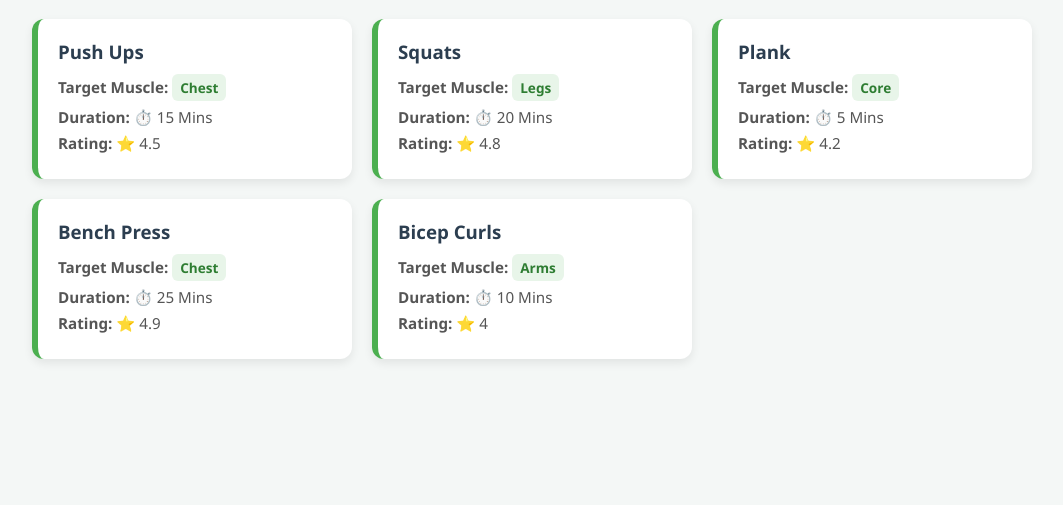
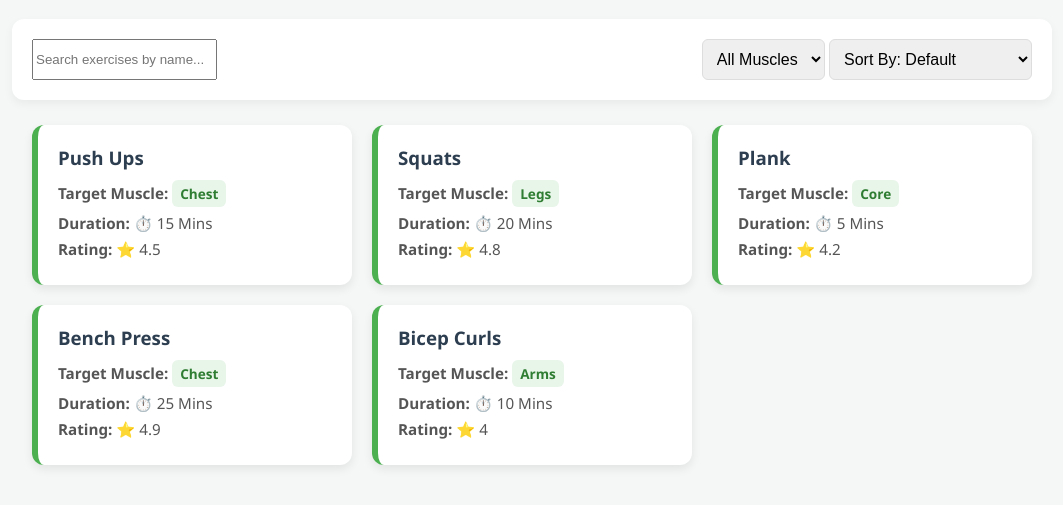
Before and after one commit to Salman-MatrixNodes/Fitness-Tracker, a website with bundled scripts: page es-modules/index.html in a window 1280 px wide. Shown: the part 87-592 px from the top of the page, without its empty margins (108-1171 px from the left). Built offline with nearby package versions, Linux system fonts and the light colour scheme; no server answers.

Commit message:
feat: implement real-time search, filter, and sort (FA-007)

```diff
--- a/es-modules/api.js
+++ b/es-modules/api.js
@@ -1,47 +1,37 @@
 import { API_BASE_URL } from "./constants.js";
 
-const mockExercises = [
-    { id: "ex-1", name: "Push Ups", target: "Chest", durationMins: 15, rating: 4.5 },
-    { id: "ex-2", name: "Squats", target: "Legs", durationMins: 20, rating: 4.8 },
-    { id: "ex-3", name: "Plank", target: "Core", durationMins: 5, rating: 4.2 },
-    { id: "ex-4", name: "Bench Press", target: "Chest", durationMins: 25, rating: 4.9 },
-    { id: "ex-5", name: "Bicep Curls", target: "Arms", durationMins: 10, rating: 4.0 }
-];
-/**
- * Fetch exercises using fetch() and async/await
- * With Error Handling (try...catch)
- */
 export const fetchExercises = async () => {
-    console.log(`Fetching exercises from ${API_BASE_URL}...`);
-    console.log(`Connecting to API: ${API_BASE_URL}...`);
+    console.log(`Connecting to API...`);
 
     try {
+        // Working public endpoint for testing
         const response = await fetch('https://dummyjson.com/c/fa5d-9b88-4665-9831');
-        if(!response.ok){
+
+        if (!response.ok) {
             throw new Error(`HTTP Error! Status: ${response.status}`);
         }
+
         const textData = await response.text();
 
-        if(!textData || textData.trim() === "") {
+        if (!textData || textData.trim() === "") {
             throw new Error("Empty response body received from API!");
         }
+
         const data = JSON.parse(textData);
-
-        // Checking array is a data array or it is in array in object.
         let exerciseListing = Array.isArray(data) ? data : data.exercises;
 
-        // Agar fir bhi Array nahi mila (e.g. error object aaya), toh Error throw kardo
         if (!Array.isArray(exerciseListing)) {
             throw new Error("API response is not an array!");
         }
+
         console.log("✅ Data successfully fetched from REST API!\n");
         return exerciseListing;
 
-    } catch (error){
+    } catch (error) {
         console.error("API Fetch Failed:", error.message);
         console.warn("Falling back to local offline data...\n");
 
-        // Fallback offline data so app doesn't crash
+        // Fixed Fallback Data matching UI keys exactly
         return [
             { id: "ex-1", name: "Push Ups", target: "Chest", durationMins: 15, rating: 4.5 },
             { id: "ex-2", name: "Squats", target: "Legs", durationMins: 20, rating: 4.8 },
@@ -50,4 +40,4 @@ export const fetchExercises = async () => {
             { id: "ex-5", name: "Bicep Curls", target: "Arms", durationMins: 10, rating: 4.0 }
         ];
     }
-}
+};
--- a/es-modules/helpers.js
+++ b/es-modules/helpers.js
@@ -1,5 +1,11 @@
-// Defensive check added: exercises = []
-export const filterByTarget = (exercises = [], targetMuscle = "") => {
+export const searchByName = (exercises = [], searchTerm = "") => {
+    if (!searchTerm) return exercises;
+    // FIX 1: Changed toLowerCase (Capital C)
+    return exercises.filter(ex => ex.name.toLowerCase().includes(searchTerm.toLowerCase()));
+};
+
+export const filterByTarget = (exercises = [], targetMuscle = "All") => {
+    if (targetMuscle === "All") return exercises;
     if (!Array.isArray(exercises)) return [];
     return exercises.filter(ex => ex.target.toLowerCase() === targetMuscle.toLowerCase());
 };
@@ -9,7 +15,16 @@ export const calculateTotalTime = (exercises = []) => {
     return exercises.reduce((acc, current) => acc + (current.durationMins || 0), 0);
 };
 
-export const sortByRating = (exercises = []) => {
+export const sortByRating = (exercises = [], sortType = "default") => {
     if (!Array.isArray(exercises)) return [];
-    return [...exercises].sort((a, b) => (b.rating || 0) - (a.rating || 0));
+    let sorted = [...exercises];
+
+    if (sortType === "rating-high") {
+        sorted.sort((a, b) => (b.rating || 0) - (a.rating || 0));
+    }
+    // FIX 2: Changed "duration low" to "duration-low" (with hyphen)
+    else if (sortType === "duration-low") {
+        sorted.sort((a, b) => (a.durationMins || 0) - (b.durationMins || 0));
+    }
+    return sorted;
 };
--- a/es-modules/index.html
+++ b/es-modules/index.html
@@ -56,12 +56,58 @@
             font-weight: bold;
             font-size: 0.85rem;
         }
+        .controls-container {
+            background: white;
+            padding: 20px;
+            margin-bottom: 25px;
+            border-radius: 12px;
+            box-shadow: 0 4px 10px rgba(0,0,0,0.05);
+            display: flex;
+            justify-content: space-between;
+            gap: 15px;
+            flex-wrap: wrap;
+            max-width: 1000px;
+            margin-left: auto;
+            margin-right: auto;
+        }
+        .searchBox {
+            flex: 1;
+            min-width: 200px;
+            padding: 10px;
+            border: 1px solid #ddd;
+            border-radius: 6px;
+            font-size: 1rem;
+        }
+        .slectBox {
+            padding: 10px;
+            border: 1px solid #ddd;
+            border-radius: 6px;
+            font-size: 1rem;
+            cursor: pointer;
+        }
     </style>
 </head>
 <body>
     <h1 id="app-title">Fitness Tracker ES Modules Demo</h1>
     <!-- <div id="stats-summary" class="stats-summary">Loading stats...</div> -->
+    <div class="controls-container">
+        <input type="text" id="search-input" placeholder="Search exercises by name...">
+        <div>
+            <select class="slectBox" id="filter-select">
+                <option value="All">All Muscles</option>
+                <option value="Chest">Chest</option>
+                <option value="Legs">Legs</option>
+                <option value="Core">Core</option>
+                <option value="Arms">Arms</option>
+            </select>
 
+            <select class="slectBox" id="sort-select">
+                <option value="default">Sort By: Default</option>
+                <option value="rating-high">Rating (High to Low)</option>
+                <option value="duration-low">Duration (Low to High)</option>
+            </select>
+        </div>
+    </div>
     <div class="workout-grid" id="workout-container">
         <p>Loading exercises from API...</p>
     </div>
--- a/es-modules/main.js
+++ b/es-modules/main.js
@@ -1,30 +1,54 @@
-import { DEFAULT_TARGET_MUSCLE } from "./constants.js";
 import { fetchExercises } from "./api.js";
-import { filterByTarget,calculateTotalTime,sortByRating } from "./helpers.js";
+import { filterByTarget, calculateTotalTime, sortByRating, searchByName } from "./helpers.js";
 import { exerciseList, renderTitle } from "./ui.js";
 
+let allExercises = [];
+
 async function FitnessApp() {
-
     renderTitle();
 
     // 1. Fetch Data
-    const exercises = await fetchExercises();
+    allExercises = await fetchExercises();
 
-    // 2. Render all exercises
-    exerciseList(exercises);
+    // 2. Initial Render
+    renderDynamicUI();
 
-    // 3. Filter Chest Exercises
-    // const chestWorkouts = filterByTarget(exercises, DEFAULT_TARGET_MUSCLE);
-    // exerciseList(`Filtered: ${DEFAULT_TARGET_MUSCLE} workouts`,chestWorkouts);
+    // 3. Set Event Listeners
+    setupEventListeners();
+}
 
-    // 4. Calculate Total Time
-    // const totalMins = calculateTotalTime(exercises);
-    // console.log(`Total Workout Duration: ${totalMins} Mins\n`);
+function renderDynamicUI() {
+    const searchEl = document.getElementById('search-input');
+    const filterEl = document.getElementById('filter-select');
+    const sortEl = document.getElementById('sort-select');
 
-    // 5. Sorted by Rating
-    // const sorted = sortByRating(exercises);
-    // exerciseList("Top Rated Workouts", sorted);
+    // Safe extraction of values
+    const searchTerm = searchEl ? searchEl.value : "";
+    const filterValue = filterEl ? filterEl.value : "All";
+    const sortValue = sortEl ? sortEl.value : "default";
 
+    // Data Processing Pipeline
+    let processedData = searchByName(allExercises, searchTerm);
+    processedData = filterByTarget(processedData, filterValue);
+    processedData = sortByRating(processedData, sortValue);
+
+    // Clear previous elements
+    const container = document.getElementById('workout-container');
+    if (container) container.innerHTML = '';
+
+    // FIX 3: Added render call to actually display cards on DOM
+    exerciseList("Live Search Results", processedData);
 }
-// Execute the application
+
+function setupEventListeners() {
+    const searchEl = document.getElementById('search-input');
+    const filterEl = document.getElementById('filter-select');
+    const sortEl = document.getElementById('sort-select');
+
+    if (searchEl) searchEl.addEventListener('input', renderDynamicUI);
+    if (filterEl) filterEl.addEventListener('change', renderDynamicUI);
+    if (sortEl) sortEl.addEventListener('change', renderDynamicUI);
+}
+
+// Execute application
 FitnessApp();
--- a/es-modules/ui.js
+++ b/es-modules/ui.js
@@ -7,25 +7,29 @@ export const renderTitle = () => {
     }
 };
 
-export const exerciseList = (exercises = []) => {
+export const exerciseList = (title = "Workouts", exercises = []) => {
     const container = document.getElementById('workout-container');
     if (!container) return;
 
-    container.innerHTML = '';
+    // Direct assignment if title is passed as first param or handled array
+    let actualList = exercises;
+    if (Array.isArray(title)) {
+        actualList = title;
+    }
 
-    if (!Array.isArray(exercises) || exercises.length === 0) {
+    if (!Array.isArray(actualList) || actualList.length === 0) {
         container.innerHTML = '<p>No exercises found.</p>';
         return;
     }
 
-    exercises.forEach(ex => {
+    actualList.forEach(ex => {
         const card = document.createElement('div');
         card.className = 'workout-card';
         card.innerHTML = `
-            <h3>${ex.name}</h3>
-            <p><strong>Target Muscle:</strong> <span class="badge">${ex.target}</span></p>
-            <p><strong>Duration:</strong> ⏱️ ${ex.durationMins} Mins</p>
-            <p><strong>Rating:</strong> ⭐ ${ex.rating}</p>
+            <h3>${ex.name || 'Exercise'}</h3>
+            <p><strong>Target Muscle:</strong> <span class="badge">${ex.target || 'General'}</span></p>
+            <p><strong>Duration:</strong> ⏱️ ${ex.durationMins || 10} Mins</p>
+            <p><strong>Rating:</strong> ⭐ ${ex.rating || 4.0}</p>
         `;
         container.appendChild(card);
     });
```
